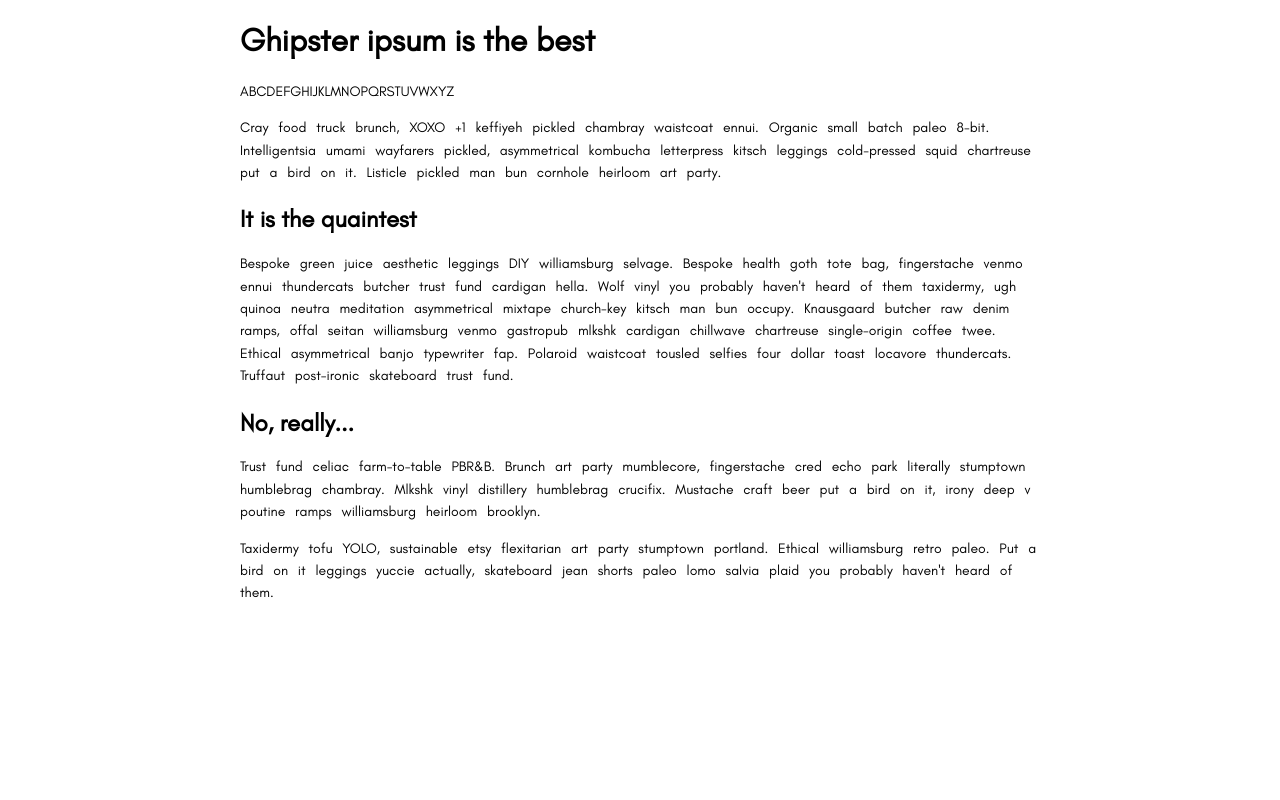
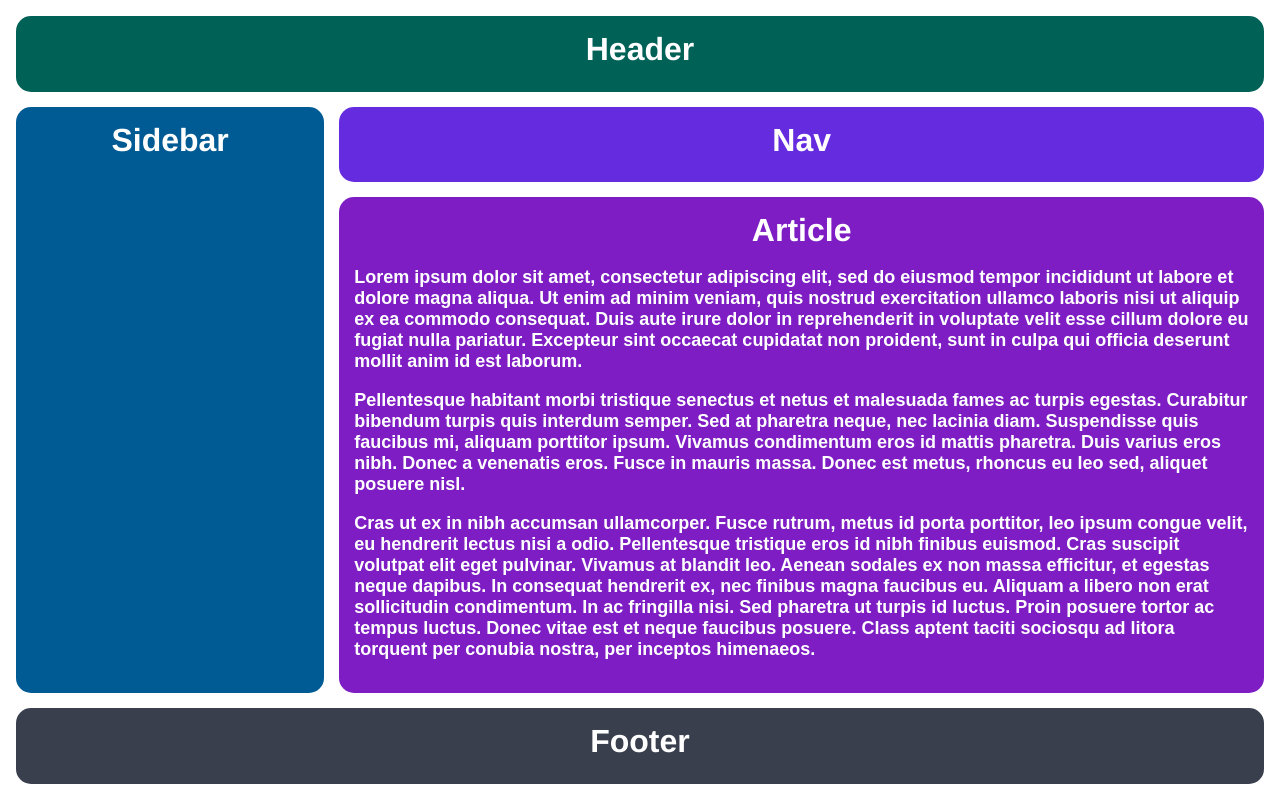
Before and after one commit to jkarlo-07/playground, a plain HTML site: page index.html in a window 1280 px wide. Drawn offline with Linux system fonts and the light colour scheme.

Commit message:
Positioning Grid Elements Exercise

```diff
--- a/index.html
+++ b/index.html
@@ -1,26 +1,23 @@
 <!DOCTYPE html>
-<html lang="en-US">
+<html lang="en">
   <head>
-    <meta charset="utf-8">
-    <meta name="viewport" content="width=device-width">
-    <title>Web font example</title>
-    <link href="style.css" rel="stylesheet" type="text/css">
+    <meta charset="UTF-8">
+    <meta http-equiv="X-UA-Compatible" content="IE=edge">
+    <meta name="viewport" content="width=device-width, initial-scale=1.0">
+    <title>The Holy Grail</title>
+    <link rel="stylesheet" href="style.css">
   </head>
   <body>
-    <h1>Ghipster ipsum is the best</h1>
-
-    <p>ABCDEFGHIJKLMNOPQRSTUVWXYZ</p>
-
-    <p>Cray food truck brunch, XOXO +1 keffiyeh pickled chambray waistcoat ennui. Organic small batch paleo 8-bit. Intelligentsia umami wayfarers pickled, asymmetrical kombucha letterpress kitsch leggings cold-pressed squid chartreuse put a bird on it. Listicle pickled man bun cornhole heirloom art party.</p>
-
-    <h2>It is the quaintest</h2>
-
-    <p>Bespoke green juice aesthetic leggings DIY williamsburg selvage. Bespoke health goth tote bag, fingerstache venmo ennui thundercats butcher trust fund cardigan hella. Wolf vinyl you probably haven't heard of them taxidermy, ugh quinoa neutra meditation asymmetrical mixtape church-key kitsch man bun occupy. Knausgaard butcher raw denim ramps, offal seitan williamsburg venmo gastropub mlkshk cardigan chillwave chartreuse single-origin coffee twee. Ethical asymmetrical banjo typewriter fap. Polaroid waistcoat tousled selfies four dollar toast locavore thundercats. Truffaut post-ironic skateboard trust fund.</p>
-
-    <h2>No, really...</h2>
-
-    <p>Trust fund celiac farm-to-table PBR&amp;B. Brunch art party mumblecore, fingerstache cred echo park literally stumptown humblebrag chambray. Mlkshk vinyl distillery humblebrag crucifix. Mustache craft beer put a bird on it, irony deep v poutine ramps williamsburg heirloom brooklyn.</p>
-
-    <p>Taxidermy tofu YOLO, sustainable etsy flexitarian art party stumptown portland. Ethical williamsburg retro paleo. Put a bird on it leggings yuccie actually, skateboard jean shorts paleo lomo salvia plaid you probably haven't heard of them.</p>
+    <div class="container">
+      <div class="header">Header</div>
+      <div class="sidebar">Sidebar</div>
+      <div class="nav">Nav</div>
+      <div class="article">Article
+        <p>Lorem  ipsum dolor sit amet, consectetur adipiscing elit, sed do eiusmod tempor incididunt ut labore et dolore magna aliqua. Ut enim ad minim veniam, quis nostrud exercitation ullamco laboris nisi ut aliquip ex ea commodo consequat. Duis aute irure dolor in reprehenderit in voluptate velit esse cillum dolore eu fugiat nulla pariatur. Excepteur sint occaecat cupidatat non proident, sunt in culpa qui officia deserunt mollit anim id est laborum.</p>
+        <p>Pellentesque habitant morbi tristique senectus et netus et malesuada fames ac turpis egestas. Curabitur bibendum turpis quis interdum semper. Sed at pharetra neque, nec lacinia diam. Suspendisse quis faucibus mi, aliquam porttitor ipsum. Vivamus condimentum eros id mattis pharetra. Duis varius eros nibh. Donec a venenatis eros. Fusce in mauris massa. Donec est metus, rhoncus eu leo sed, aliquet posuere nisl.</p>
+        <p>Cras ut ex in nibh accumsan ullamcorper. Fusce rutrum, metus id porta porttitor, leo ipsum congue velit, eu hendrerit lectus nisi a odio. Pellentesque tristique eros id nibh finibus euismod. Cras suscipit volutpat elit eget pulvinar. Vivamus at blandit leo. Aenean sodales ex non massa efficitur, et egestas neque dapibus. In consequat hendrerit ex, nec finibus magna faucibus eu. Aliquam a libero non erat sollicitudin condimentum. In ac fringilla nisi. Sed pharetra ut turpis id luctus. Proin posuere tortor ac tempus luctus. Donec vitae est et neque faucibus posuere. Class aptent taciti sociosqu ad litora torquent per conubia nostra, per inceptos himenaeos.</p>
+      </div>
+      <div class="footer">Footer</div>
+    </div>
   </body>
 </html>
--- a/style.css
+++ b/style.css
@@ -1,49 +1,61 @@
-/* General setup */
-
-@font-face {
-    font-family: 'Glacial Indifference';
-    src: url('fonts/GlacialIndifference-Regular.woff2') format('woff2'),
-        url('fonts/GlacialIndifference-Regular.woff') format('woff');
-    font-weight: normal;
-    font-style: normal;
-    font-display: swap;
+body,
+html {
+  height: 100%;
+  margin: 0;
 }
 
-@font-face {
-    font-family: 'Fira Sans';
-    src: url('fonts/FiraSans-Regular.woff2') format('woff2'),
-        url('fonts/FiraSans-Regular.woff') format('woff');
-    font-weight: normal;
-    font-style: normal;
-    font-display: swap;
+.container {
+  display: inline-grid;
+  grid-template: 1fr 1fr 5fr 1fr / 1fr 3fr;
+  grid-template-areas:
+    "header header"
+    "sidebar nav"
+    "sidebar article"
+    "footer footer";
+  gap: 15px;
+  text-align: center;
+  height: 100%;
+  padding: 16px;
+  box-sizing: border-box;
 }
 
-
-
-html {
-  font-size: 10px;
-  margin: 0;
-  font-family: 'Glacial Indifference', sans-serif;
+.container div {
+  padding: 15px;
+  font-size: 32px;
+  font-family: Helvetica;
+  font-weight: bold;
+  color: white;
+  border-radius: 15px;
 }
 
-body {
-  width: 80%;
-  max-width: 800px;
-  margin: 0 auto;
+.header {
+  background-color: #006157;
+  grid-area: header;
 }
 
-/* Typography */
-
-h1 {
-  font-size: 3.2rem;
+.sidebar {
+  background-color: #005B94;
+  grid-area: sidebar;
 }
 
-h2 {
-  font-size: 2.4rem;
+.nav {
+  background-color: #642cde;
+  grid-area: nav;
 }
 
-p {
-  font-size: 1.4rem;
-  line-height: 1.6;
-  word-spacing: 0.6rem;
+.article {
+  background-color: #7E1DC3;
+  grid-area: article;
 }
+
+.footer {
+  background-color: #393f4d;
+  grid-area: footer;
+}
+
+.article p {
+  font-size: 18px;
+  font-family: sans-serif;
+  color: white;
+  text-align: left;
+}
--- a/stylesheet.css
+++ /dev/null
@@ -1,17 +0,0 @@
-@font-face {
-    font-family: 'Glacial Indifference';
-    src: url('GlacialIndifference-Regular.woff2') format('woff2'),
-        url('GlacialIndifference-Regular.woff') format('woff');
-    font-weight: normal;
-    font-style: normal;
-    font-display: swap;
-}
-
-@font-face {
-    font-family: 'Fira Sans';
-    src: url('FiraSans-Regular.woff2') format('woff2'),
-        url('FiraSans-Regular.woff') format('woff');
-    font-weight: normal;
-    font-style: normal;
-    font-display: swap;
-}
```
Also changed, not shown: demo.html (deleted, +0 -221 lines), fonts/FiraSans-Regular.woff (deleted), fonts/FiraSans-Regular.woff2 (deleted), fonts/GlacialIndifference-Regular.woff (deleted), fonts/GlacialIndifference-Regular.woff2 (deleted), 2 other files.
